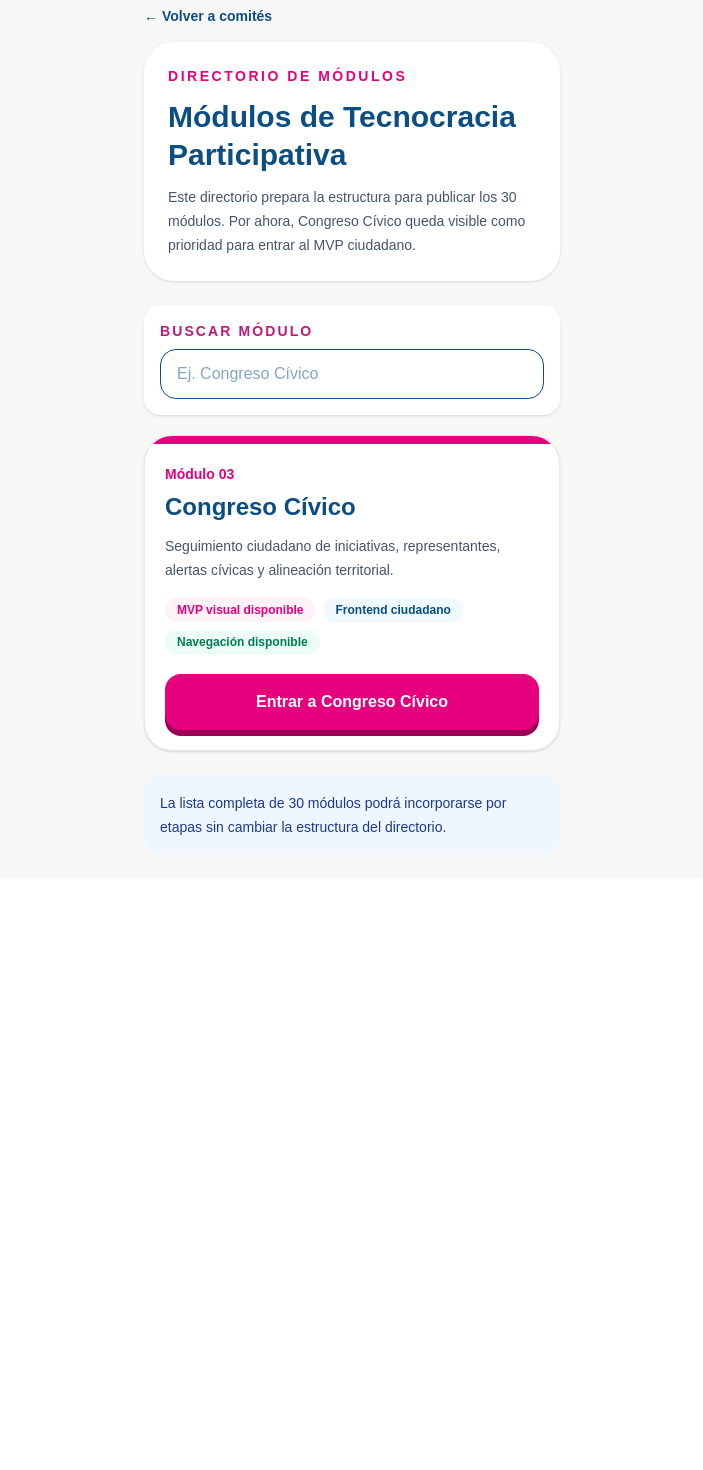
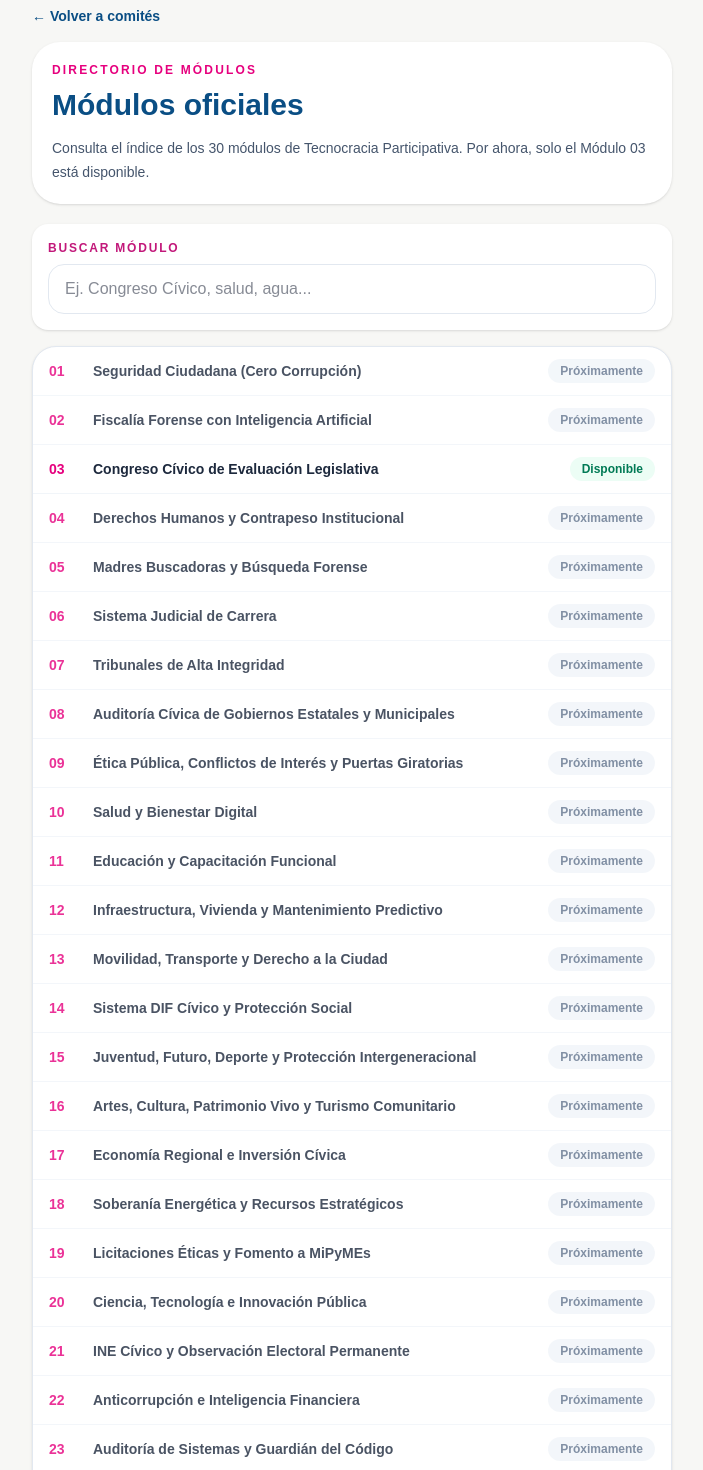
Before and after one commit to TecnocraciaParticipativaMexico/Plataforma, a Next.js app in the folder web/: page /comites/modulos in a window 1280 px wide. Shown: the part 20-1490 px from the top of the page, without its empty margins (288-991 px from the left). Before the commit the page ends 899 px from the top, so only its background shows below. Built offline with nearby package versions, Linux system fonts and the light colour scheme.

Commit message:
Simplificar directorio de modulos

```diff
--- a/web/app/comites/modulos/page.tsx
+++ b/web/app/comites/modulos/page.tsx
@@ -3,32 +3,63 @@
 import Link from "next/link";
 import { useMemo, useState } from "react";
 
-const modulosPrioritarios = [
-  {
-    id: "03",
-    nombre: "Congreso Cívico",
-    ruta: "/congreso-civico",
-    descripcion:
-      "Seguimiento ciudadano de iniciativas, representantes, alertas cívicas y alineación territorial.",
-    estado: "MVP visual disponible",
-    color: "#E6007E",
-  },
+const modulosTecnocracia = [
+  { id: 1, nombre: "Seguridad Ciudadana (Cero Corrupción)" },
+  { id: 2, nombre: "Fiscalía Forense con Inteligencia Artificial" },
+  { id: 3, nombre: "Congreso Cívico de Evaluación Legislativa", ruta: "/congreso-civico" },
+  { id: 4, nombre: "Derechos Humanos y Contrapeso Institucional" },
+  { id: 5, nombre: "Madres Buscadoras y Búsqueda Forense" },
+  { id: 6, nombre: "Sistema Judicial de Carrera" },
+  { id: 7, nombre: "Tribunales de Alta Integridad" },
+  { id: 8, nombre: "Auditoría Cívica de Gobiernos Estatales y Municipales" },
+  { id: 9, nombre: "Ética Pública, Conflictos de Interés y Puertas Giratorias" },
+  { id: 10, nombre: "Salud y Bienestar Digital" },
+  { id: 11, nombre: "Educación y Capacitación Funcional" },
+  { id: 12, nombre: "Infraestructura, Vivienda y Mantenimiento Predictivo" },
+  { id: 13, nombre: "Movilidad, Transporte y Derecho a la Ciudad" },
+  { id: 14, nombre: "Sistema DIF Cívico y Protección Social" },
+  { id: 15, nombre: "Juventud, Futuro, Deporte y Protección Intergeneracional" },
+  { id: 16, nombre: "Artes, Cultura, Patrimonio Vivo y Turismo Comunitario" },
+  { id: 17, nombre: "Economía Regional e Inversión Cívica" },
+  { id: 18, nombre: "Soberanía Energética y Recursos Estratégicos" },
+  { id: 19, nombre: "Licitaciones Éticas y Fomento a MiPyMEs" },
+  { id: 20, nombre: "Ciencia, Tecnología e Innovación Pública" },
+  { id: 21, nombre: "INE Cívico y Observación Electoral Permanente" },
+  { id: 22, nombre: "Anticorrupción e Inteligencia Financiera" },
+  { id: 23, nombre: "Auditoría de Sistemas y Guardián del Código" },
+  { id: 24, nombre: "Observatorio de Prensa Libre y Verdad Pública" },
+  { id: 25, nombre: "Verdad Histórica, Memoria y No Repetición" },
+  { id: 26, nombre: "Agricultura, Campo, Pesca y Soberanía Alimentaria" },
+  { id: 27, nombre: "Agua, Territorio y Soberanía Hídrica" },
+  { id: 28, nombre: "Medio Ambiente, Cambio Climático y Sustentabilidad Intergeneracional" },
+  { id: 29, nombre: "Emergencias, Protección Civil y Resiliencia" },
+  { id: 30, nombre: "Relaciones Internacionales, Derechos Humanos y Diáspora" },
 ];
+
+function formatoModulo(id: number) {
+  return String(id).padStart(2, "0");
+}
 
 export default function ModulosComitesPage() {
   const [busqueda, setBusqueda] = useState("");
 
   const modulos = useMemo(() => {
-    return modulosPrioritarios.filter((modulo) =>
-      `${modulo.id} ${modulo.nombre} ${modulo.descripcion}`
+    const consulta = busqueda.trim().toLowerCase();
+
+    if (!consulta) {
+      return modulosTecnocracia;
+    }
+
+    return modulosTecnocracia.filter((modulo) =>
+      `${modulo.id} ${formatoModulo(modulo.id)} ${modulo.nombre}`
         .toLowerCase()
-        .includes(busqueda.toLowerCase())
+        .includes(consulta)
     );
   }, [busqueda]);
 
   return (
     <main className="min-h-screen bg-[#F7F7F5] text-[#0A4E84]">
-      <div className="mx-auto max-w-md px-4 py-6">
+      <div className="mx-auto max-w-2xl px-4 py-6">
         <Link
           href="/comites"
           className="mb-4 inline-block text-sm font-semibold"
@@ -36,26 +67,25 @@ export default function ModulosComitesPage() {
           ← Volver a comités
         </Link>
 
-        <div className="mb-6 rounded-[30px] bg-white p-6 shadow-sm">
-          <div className="mb-3 text-sm font-bold uppercase tracking-[0.18em] text-[#E6007E]">
+        <section className="mb-5 rounded-[28px] bg-white p-5 shadow-sm">
+          <div className="mb-2 text-xs font-bold uppercase tracking-[0.18em] text-[#E6007E]">
             Directorio de módulos
           </div>
 
           <h1 className="mb-3 text-3xl font-extrabold leading-tight">
-            Módulos de Tecnocracia Participativa
+            Módulos oficiales
           </h1>
 
           <p className="text-sm leading-6 text-slate-600">
-            Este directorio prepara la estructura para publicar los 30 módulos.
-            Por ahora, Congreso Cívico queda visible como prioridad para entrar
-            al MVP ciudadano.
+            Consulta el índice de los 30 módulos de Tecnocracia Participativa.
+            Por ahora, solo el Módulo 03 está disponible.
           </p>
-        </div>
+        </section>
 
-        <div className="mb-5 rounded-2xl bg-white p-4 shadow-sm">
+        <section className="mb-4 rounded-2xl bg-white p-4 shadow-sm">
           <label
             htmlFor="buscar-modulo"
-            className="mb-2 block text-sm font-bold uppercase tracking-[0.15em] text-[#C2187A]"
+            className="mb-2 block text-xs font-bold uppercase tracking-[0.15em] text-[#C2187A]"
           >
             Buscar módulo
           </label>
@@ -64,69 +94,66 @@ export default function ModulosComitesPage() {
             id="buscar-modulo"
             value={busqueda}
             onChange={(e) => setBusqueda(e.target.value)}
-            placeholder="Ej. Congreso Cívico"
-            className="w-full rounded-2xl border border-[#0A4E84] bg-white px-4 py-3 text-base outline-none focus:border-[#E6007E]"
+            placeholder="Ej. Congreso Cívico, salud, agua..."
+            className="w-full rounded-2xl border border-slate-200 bg-white px-4 py-3 text-base text-slate-900 outline-none focus:border-[#E6007E]"
           />
-        </div>
+        </section>
 
-        <div className="space-y-4">
-          {modulos.map((modulo) => (
-            <article
-              key={modulo.id}
-              className="overflow-hidden rounded-[28px] border border-slate-200 bg-white shadow-sm"
-            >
-              <div
-                className="h-2 w-full"
-                style={{ backgroundColor: modulo.color }}
-              />
-
-              <div className="p-5">
-                <div className="mb-2 text-sm font-extrabold text-[#E6007E]">
-                  Módulo {modulo.id}
-                </div>
-
-                <h2 className="mb-3 text-2xl font-extrabold leading-tight text-[#0A4E84]">
-                  {modulo.nombre}
-                </h2>
-
-                <p className="mb-4 text-sm leading-6 text-slate-600">
-                  {modulo.descripcion}
-                </p>
-
-                <div className="mb-5 flex flex-wrap gap-2">
-                  <span className="rounded-full bg-pink-50 px-3 py-1 text-xs font-bold text-[#E6007E]">
-                    {modulo.estado}
+        <section className="overflow-hidden rounded-[24px] border border-slate-200 bg-white shadow-sm">
+          {modulos.map((modulo) => {
+            const disponible = Boolean(modulo.ruta);
+            const contenido = (
+              <>
+                <div className="flex min-w-0 flex-1 items-center gap-3">
+                  <span className="w-8 shrink-0 text-sm font-extrabold text-[#E6007E]">
+                    {formatoModulo(modulo.id)}
                   </span>
-                  <span className="rounded-full bg-sky-50 px-3 py-1 text-xs font-bold text-[#0A4E84]">
-                    Frontend ciudadano
-                  </span>
-                  <span className="rounded-full bg-emerald-50 px-3 py-1 text-xs font-bold text-emerald-700">
-                    Navegación disponible
+                  <span className="truncate text-sm font-semibold text-slate-800">
+                    {modulo.nombre}
                   </span>
                 </div>
 
+                <span
+                  className={
+                    disponible
+                      ? "shrink-0 rounded-full bg-emerald-50 px-3 py-1 text-xs font-bold text-emerald-700"
+                      : "shrink-0 rounded-full bg-slate-100 px-3 py-1 text-xs font-bold text-slate-500"
+                  }
+                >
+                  {disponible ? "Disponible" : "Próximamente"}
+                </span>
+              </>
+            );
+
+            if (disponible && modulo.ruta) {
+              return (
                 <Link
+                  key={modulo.id}
                   href={modulo.ruta}
-                  className="block rounded-2xl bg-[#E6007E] px-5 py-4 text-center text-base font-extrabold text-white shadow-[0_6px_0_0_#9B0057]"
+                  className="flex items-center justify-between gap-3 border-b border-slate-100 px-4 py-3 transition hover:bg-pink-50 focus:bg-pink-50 focus:outline-none"
                 >
-                  Entrar a Congreso Cívico
+                  {contenido}
                 </Link>
+              );
+            }
+
+            return (
+              <div
+                key={modulo.id}
+                className="flex items-center justify-between gap-3 border-b border-slate-100 px-4 py-3 opacity-80"
+                aria-disabled="true"
+              >
+                {contenido}
               </div>
-            </article>
-          ))}
-        </div>
+            );
+          })}
+        </section>
 
         {modulos.length === 0 ? (
           <div className="mt-5 rounded-2xl border border-dashed border-slate-300 bg-white p-5 text-sm leading-6 text-slate-600">
-            No encontramos un módulo con esa búsqueda. Prueba con Congreso
-            Cívico.
+            No encontramos un módulo con esa búsqueda.
           </div>
         ) : null}
-
-        <div className="mt-6 rounded-2xl bg-blue-50 p-4 text-sm leading-6 text-blue-900">
-          La lista completa de 30 módulos podrá incorporarse por etapas sin
-          cambiar la estructura del directorio.
-        </div>
       </div>
     </main>
   );
```
